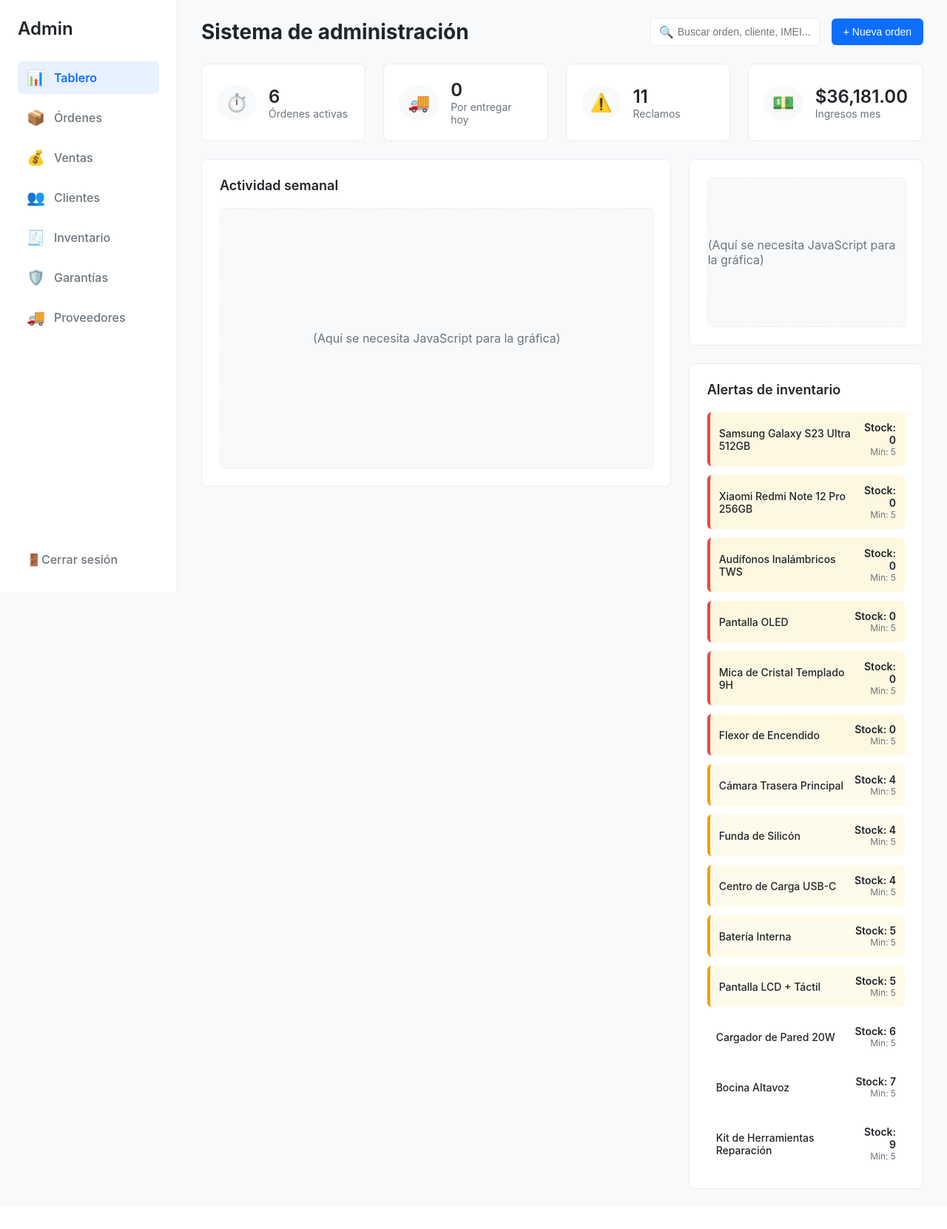
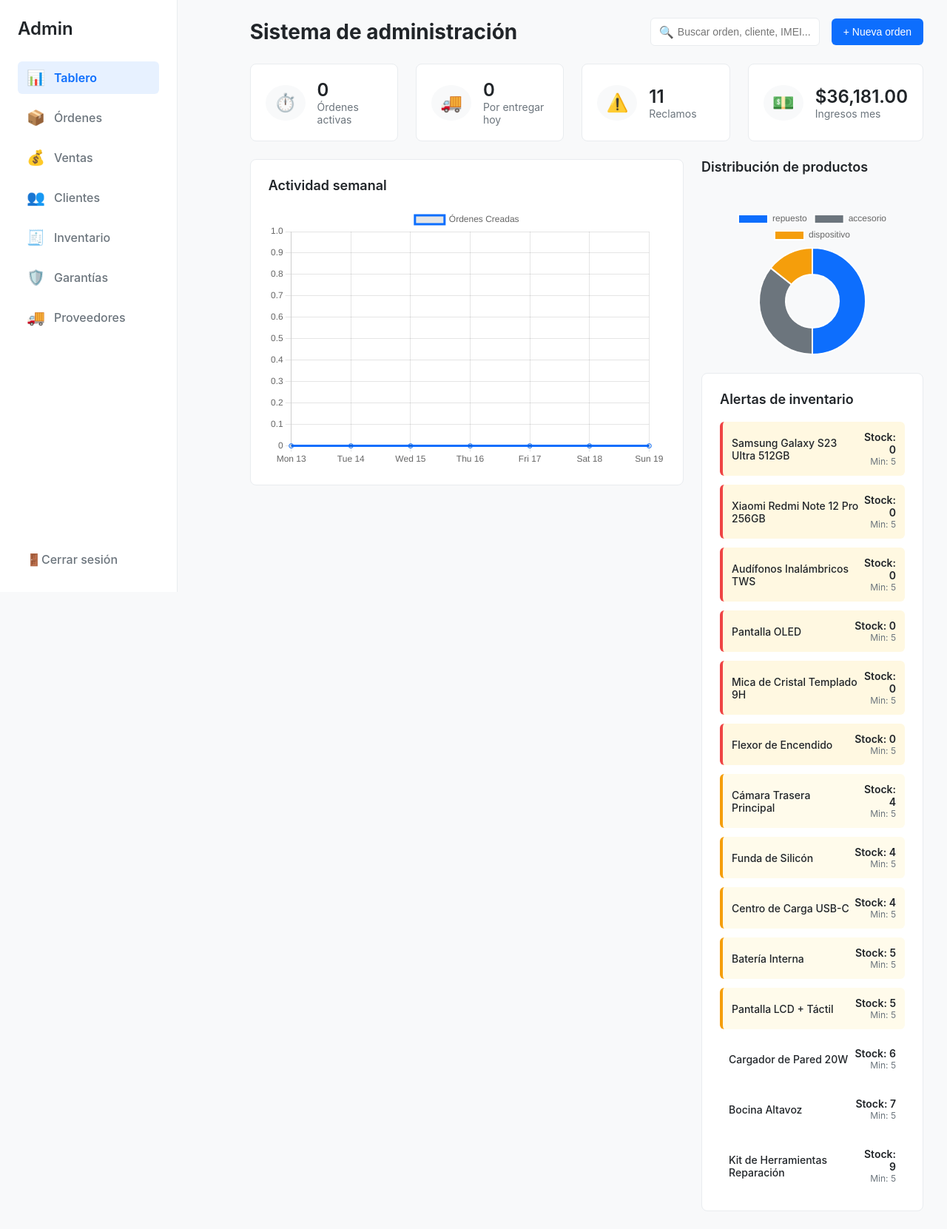
Before and after one commit to iZeroRe/Tecnomundo, a PHP site: page /admin/dashboard.php in a window 1280 px wide. Shown: the whole page at 74% size. Before the commit the page ends 1607 px from the top, so only its background shows below. Run offline with PHP 8.4, Linux system fonts and the light colour scheme; the visitor is signed in with stand-in values (Sample User, id 1); data comes from the database, SQL or seed files in the repository.

Commit message:
Graficas funcionales, cambios en consultas de dashborad

```diff
--- a/html/admin/dashboard.php
+++ b/html/admin/dashboard.php
@@ -19,22 +19,64 @@
 
 // 2. Ejecutamos todas las consultas para las tarjetas
 try {
-    // Tarjeta 1: Órdenes activas (Contamos el total de reparaciones)
-    $stmt_ordenes = $pdo->query("SELECT COUNT(*) FROM reparacion");
+    // Tarjeta 1: Órdenes activas (Contamos el total de reparaciones) //(Prueba de consulta, dependiendo de la fecha activo o no) anterior  $stmt_ordenes = $pdo->query("SELECT COUNT(*) FROM reparacion");
+    $stmt_ordenes = $pdo->query("SELECT COUNT(*) FROM reparacion WHERE fecha_terminado >= CURDATE() OR fecha_terminado IS NULL");
     $total_ordenes = $stmt_ordenes->fetchColumn();
 
     // Tarjeta 2: Por entregar hoy (Reparaciones con fecha_terminado = hoy)
     $stmt_hoy = $pdo->query("SELECT COUNT(*) FROM reparacion WHERE fecha_terminado = CURDATE()");
     $total_hoy = $stmt_hoy->fetchColumn();
 
-    // Tarjeta 3: Reclamos (Contamos el total de garantías emitidas)
-    $stmt_reclamos = $pdo->query("SELECT COUNT(*) FROM garantia");
+    // Tarjeta 3: Reclamos (Contamos el total de garantías emitidas) //(Pueba) anterior  $stmt_reclamos = $pdo->query("SELECT COUNT(*) FROM garantia");
+    $stmt_reclamos = $pdo->query("SELECT COUNT(*) FROM garantia WHERE fecha_fin >= CURDATE()");
     $total_reclamos = $stmt_reclamos->fetchColumn();
 
     // Tarjeta 4: Ingresos del mes (Sumamos pagos de este mes y año)
     $stmt_ingresos = $pdo->query("SELECT SUM(monto_pago) as total_mes FROM pago WHERE MONTH(fecha_pago) = MONTH(CURDATE()) AND YEAR(fecha_pago) = YEAR(CURDATE())");
     $ingresos_mes = $stmt_ingresos->fetch();
     $total_ingresos = $ingresos_mes['total_mes'] ?? 0; // Usamos ?? 0 por si no hay pagos
+
+    //(Prueba de graficas)
+// Gráfica 1: Actividad Semanal (Órdenes creadas en los últimos 7 días)
+    $stmt_semanal = $pdo->query("
+        SELECT
+            DATE(fecha_ingreso) as dia,
+            COUNT(*) as total
+        FROM reparacion
+        WHERE fecha_ingreso >= CURDATE() - INTERVAL 6 DAY
+        GROUP BY dia
+        ORDER BY dia ASC
+    ");
+    $actividad_semanal = $stmt_semanal->fetchAll(PDO::FETCH_ASSOC);
+
+    // Procesar datos para que siempre haya 7 días (Lunes, Martes, ...)
+    $labels_semana = [];
+    $data_semana = [];
+    // Un array asociativo para guardar los totales por fecha
+    $datos_por_fecha = array_column($actividad_semanal, 'total', 'dia');
+
+    for ($i = 6; $i >= 0; $i--) {
+        $fecha = date('Y-m-d', strtotime("-$i days"));
+        // Usamos 'D d' para formato "Lun 04", "Mar 05", etc.
+        $labels_semana[] = date('D d', strtotime($fecha));
+        // Si no hubo registros en esa fecha, usamos 0
+        $data_semana[] = $datos_por_fecha[$fecha] ?? 0;
+    }
+
+
+    // Gráfica 2: Distribución de Productos (Repuestos vs Accesorios vs Dispositivos)
+    $stmt_distribucion = $pdo->query("
+        SELECT tipo_producto, COUNT(*) as total
+        FROM producto
+        GROUP BY tipo_producto
+    ");
+    $distribucion_productos = $stmt_distribucion->fetchAll(PDO::FETCH_ASSOC);
+
+    // Separamos las etiquetas (labels) y los datos (data) para Chart.js
+    $labels_productos = array_column($distribucion_productos, 'tipo_producto');
+    $data_productos = array_column($distribucion_productos, 'total');
+    // --- Final de las graficas (Prueba) ---
+
 
 } catch (\PDOException $e) {
     // Manejo simple de errores
@@ -356,6 +398,9 @@
             color: var(--color-texto-secundario);
         }
     </style>
+
+    <script src="https://cdn.jsdelivr.net/npm/chart.js"></script> (Prueba)
+
 </head>
 <body>
 
@@ -436,19 +481,18 @@
             <div class="main-chart-area">
                 <div class="card">
                     <h2 class="card-header">Actividad semanal</h2>
-                    <div class="chart-placeholder">
-                                                <p>(Aquí se necesita JavaScript para la gráfica)</p>
-                    </div>
+                    <div class="chart-container" style="position: relative; height:350px;"> <!-- Prueba de graficas -->
+                        <canvas id="actividadSemanalChart"></canvas>
+                            </div>
                 </div>
             </div>
 
             <div class="right-sidebar">
 
-                <div class="card">
-                    <div class="pie-chart-placeholder">
-                                                <p>(Aquí se necesita JavaScript para la gráfica)</p>
-                    </div>
-                </div>
+                <h2 class="card-header">Distribución de productos</h2>
+                        <div class="chart-container" style="position: relative; height:200px;"> <!-- Prueba de grafica -->
+                             <canvas id="distribucionProductosChart"></canvas>
+                        </div>
 
                 <div class="card">
                     <h2 class="card-header">Alertas de inventario</h2>
@@ -491,6 +535,71 @@
         </section>
 
     </main>
+   <script>
+    // Usamos 'DOMContentLoaded' para asegurarnos de que el HTML este cargado
+    document.addEventListener('DOMContentLoaded', function () {
 
+        // Grafica 1
+
+        // Obtenemos el 'contexto' del canvas (el lienzo donde vamos a dibujar)
+        const ctxSemanal = document.getElementById('actividadSemanalChart');
+
+        // Verificamos que el elemento exista antes de crear la grafica
+        if (ctxSemanal) {
+            new Chart(ctxSemanal, {
+                type: 'line', // Tipo de grafica
+                data: {
+                    // Aquí 'inyectamos' los datos desde PHP a JavaScript
+                    // json_encode convierte el array de PHP en un array de JS
+                    labels: <?php echo json_encode($labels_semana); ?>,
+                    datasets: [{
+                        label: 'Órdenes Creadas',
+                        data: <?php echo json_encode($data_semana); ?>,
+                        fill: false,
+                        borderColor: '#0d6efd', // Usamos tu color primario
+                        tension: 0.1 // Suaviza la línea
+                    }]
+                },
+                options: {
+                    responsive: true, // Hace que la gráfica se ajuste al contenedor
+                    maintainAspectRatio: false, // Permite que la altura sea personalizada
+                    scales: {
+                        y: {
+                            beginAtZero: true // El eje Y empieza en 0
+                        }
+                    }
+                }
+            });
+        }
+
+        // --- Grafica 2 ---
+
+        const ctxDistribucion = document.getElementById('distribucionProductosChart');
+
+        if (ctxDistribucion) {
+            new Chart(ctxDistribucion, {
+                type: 'doughnut', // Tipo de grafica de dona
+                data: {
+                    // Inyectamos los datos de productos
+                    labels: <?php echo json_encode($labels_productos); ?>,
+                    datasets: [{
+                        label: 'Cantidad de Productos',
+                        data: <?php echo json_encode($data_productos); ?>,
+                        backgroundColor: [ // Colores para cada segmento
+                            '#0d6efd', // Azul
+                            '#6c757d', // Gris
+                            '#f59e0b'  // Amarillo
+                        ],
+                        hoverOffset: 4
+                    }]
+                },
+                options: {
+                    responsive: true,
+                    maintainAspectRatio: false,
+                }
+            });
+        }
+    });
+    </script>
 </body>
 </html>
```
